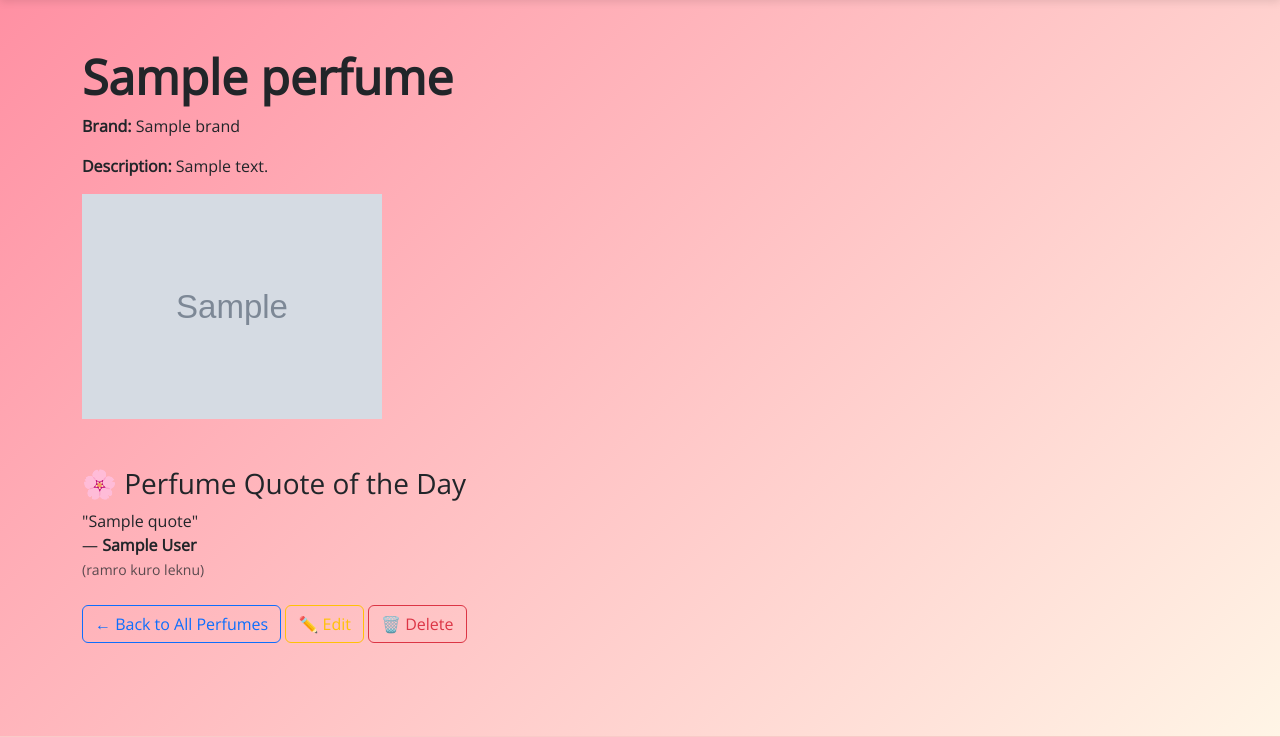
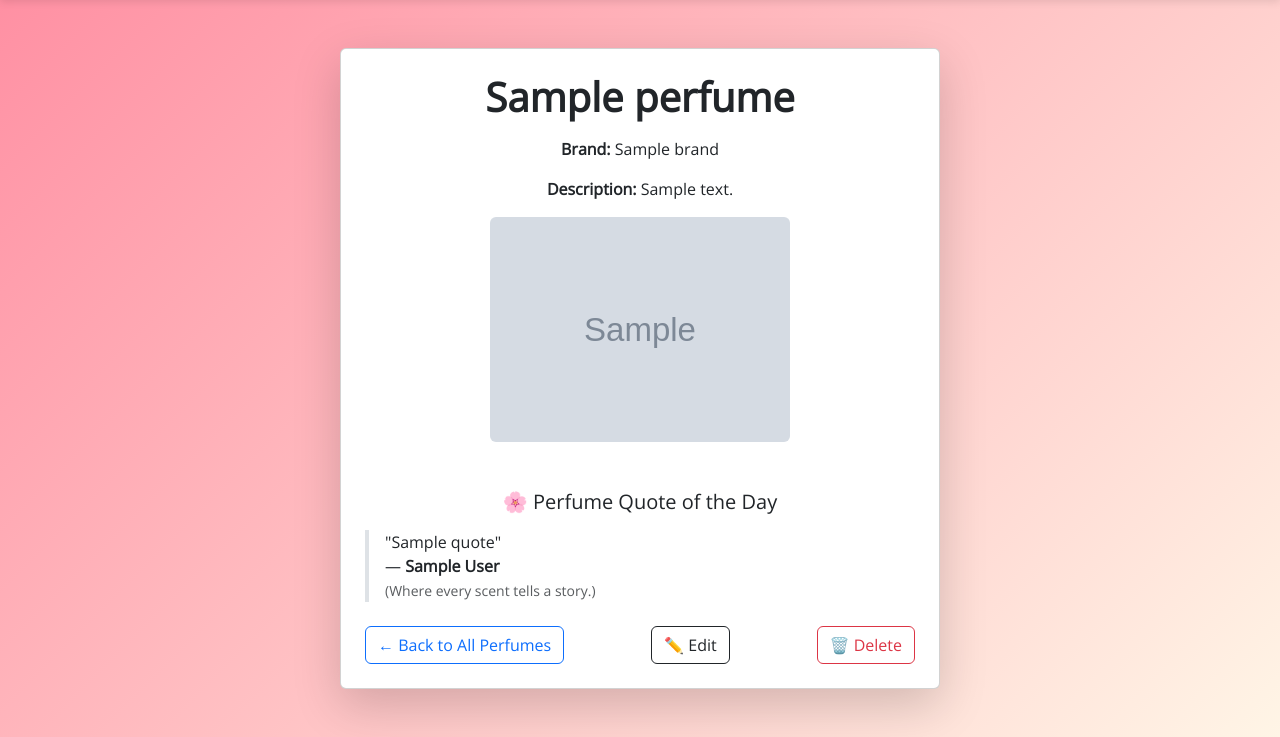
Before and after one commit to Shahisanu605/perfume-reviews, a CodeIgniter 4 app: template app/Views/perfumes/show.php in a window 1280 px wide. Shown: the part 64-801 px from the top of the page. Run offline with PHP 8.4 and a stand-in for CodeIgniter, Linux system fonts and the light colour scheme; the template is opened without the code that fills it: most values are stand-ins (such as "Sample title", 1, 10 or a date in 2020); grey boxes marked "Sample" are stand-in pictures; some libraries are stand-ins or nearby versions.

Commit message:
contact page and show page

```diff
--- a/app/Views/perfumes/show.php
+++ b/app/Views/perfumes/show.php
@@ -1,37 +1,40 @@
 <?= $this->include('templates/header'); ?>
 
-<div class="container py-5">
-    <div class="perfume-info">
-        <h1 class="display-5 fw-bold"><?= esc($perfume['name']) ?></h1>
+<div class="container py-5 d-flex justify-content-center">
+    <div class="card p-4 shadow-lg" style="max-width: 600px; width: 100%;">
+        <div class="text-center">
+            <h1 class="display-6 fw-bold mb-3"><?= esc($perfume['name']) ?></h1>
             <p><strong>Brand:</strong> <?= esc($perfume['brand']) ?></p>
             <p><strong>Description:</strong> <?= esc($perfume['description']) ?></p>
 
             <?php if (!empty($perfume['image'])): ?>
-            <img src="<?= $perfume['image'] ?>" alt="Image of <?= esc($perfume['name']) ?>" class="img-fluid" style="max-width: 300px;">
+                <img src="<?= $perfume['image'] ?>" alt="Image of <?= esc($perfume['name']) ?>" class="img-fluid rounded" style="max-width: 300px; height: auto;">
             <?php else: ?>
-            <div class="img-placeholder">
+                <div class="img-placeholder text-muted border rounded p-3 my-3">
                     <span>No image provided</span>
                 </div>
             <?php endif; ?>
         </div>
 
-    <h3 class="mt-5">🌸 Perfume Quote of the Day</h3>
-    <div class="quote-box">
+        <div class="mt-5">
+            <h5 class="text-center mb-3">🌸 Perfume Quote of the Day</h5>
+            <div class="quote-box border-start border-4 ps-3">
                 <blockquote class="mb-0">
                     "<?= esc($quote) ?>"<br>
                     — <strong><?= esc($author) ?></strong><br>
-            <small class="text-muted">(ramro kuro leknu)</small>
+                    <small class="text-muted">(Where every scent tells a story.)</small>
                 </blockquote>
             </div>
+        </div>
 
-    <div class="button-group mt-4">
+        <div class="button-group mt-4 d-flex justify-content-between flex-wrap gap-2">
             <a href="<?= site_url('perfumes') ?>" class="btn btn-outline-primary">← Back to All Perfumes</a>
-        <a href="<?= site_url('perfumes/edit/' . esc($perfume['id'])) ?>" class="btn btn-outline-warning">✏️ Edit</a>
-
-        <form action="<?= site_url('perfumes/delete/' . esc($perfume['id'])) ?>" method="get" onsubmit="return confirm('Are you sure you want to delete this perfume?');" style="display:inline;">
+            <a href="<?= site_url('perfumes/edit/' . esc($perfume['id'])) ?>" class="btn btn-outline-dark">✏️ Edit</a>
+            <form action="<?= site_url('perfumes/delete/' . esc($perfume['id'])) ?>" method="get" onsubmit="return confirm('Are you sure you want to delete this perfume?');">
                 <button type="submit" class="btn btn-outline-danger">🗑️ Delete</button>
             </form>
         </div>
     </div>
+</div>
 
 <?= $this->include('templates/footer'); ?>
```
Also changed, not shown: app/Views/perfumes/contact.php (+14 -18 lines), app/Models/ContactModel.php (line endings or trailing spaces). Lines whose indentation alone changed are shown as unchanged.
